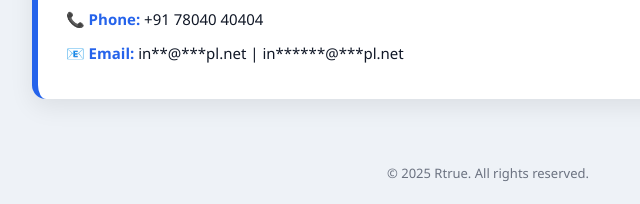
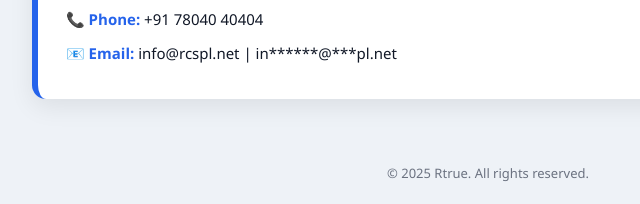
Before and after one commit to factbyteRushi/Rtrue-Privacy-policy, a plain HTML site: page index.html in a window 1280 px wide. Shown: the part 3120-3324 px from the top of the page, 152-792 px from the left. Drawn offline with Linux system fonts and the light colour scheme.

Commit message:
Update email address in contact information

```diff
--- a/index.html
+++ b/index.html
@@ -257,7 +257,7 @@
           Gujarat – 380009, India
         </p>
         <p><strong>📞 Phone:</strong> +91 78040 40404</p>
-        <p><strong>📧 Email:</strong> in**@***pl.net | in******@***pl.net</p>
+        <p><strong>📧 Email:</strong> info@rcspl.net | in******@***pl.net</p>
       </div>
     </div>
 
```
